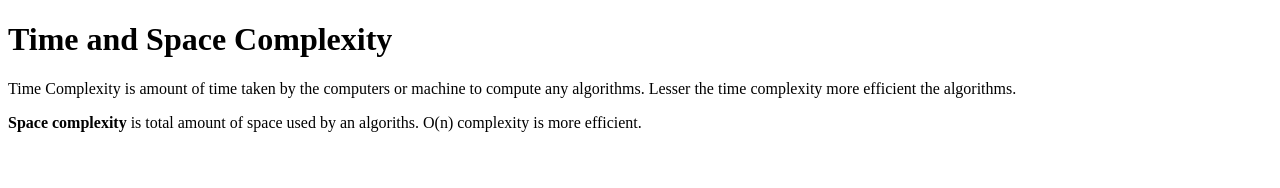
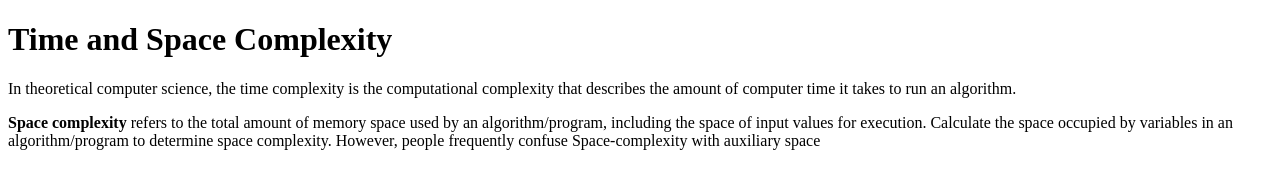
Before and after one commit to acciojob/time-and-space-complexity-ramrajsainiiitd, a website: page main.html in a window 1280 px wide. Drawn offline with Linux system fonts and the light colour scheme.

Commit message:
created a submission

```diff
--- a/main.html
+++ b/main.html
@@ -14,11 +14,9 @@
 		Time and Space Complexity
 	</h1>
 <p>
-	Time Complexity is amount of time taken by the computers or machine to compute any algorithms. Lesser the time complexity more efficient the algorithms.
-</p>
+In theoretical computer science, the time complexity is the computational complexity that describes the amount of computer time it takes to run an algorithm.</p>
 	<p>
-		<b>Space complexity</b> is total amount of space used by an algoriths. O(n) complexity is more efficient.
-	</p>
+<b>Space complexity</b> refers to the total amount of memory space used by an algorithm/program, including the space of input values for execution. Calculate the space occupied by variables in an algorithm/program to determine space complexity. However, people frequently confuse Space-complexity with auxiliary space	</p>
 
 </body>
 
```
